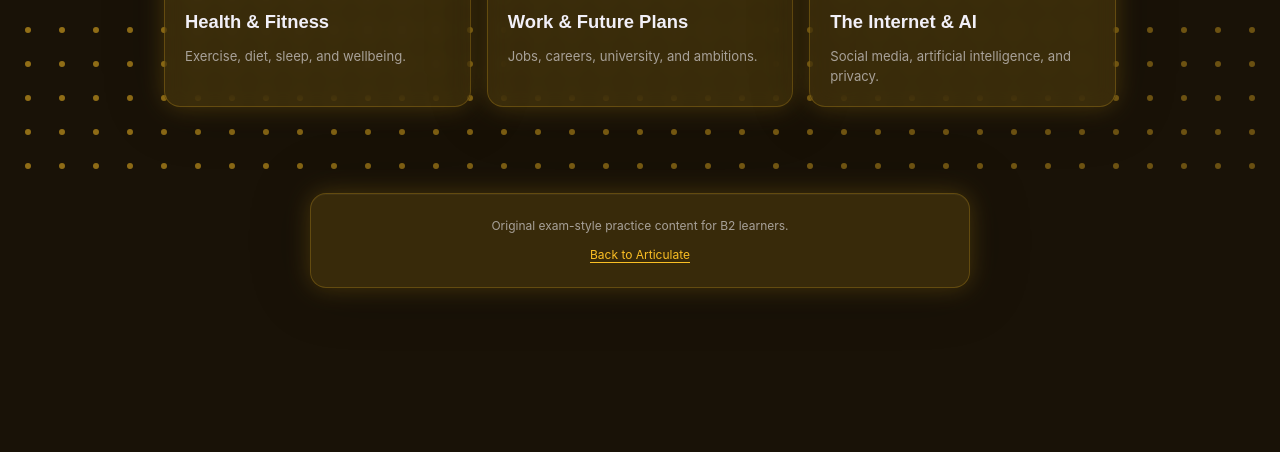
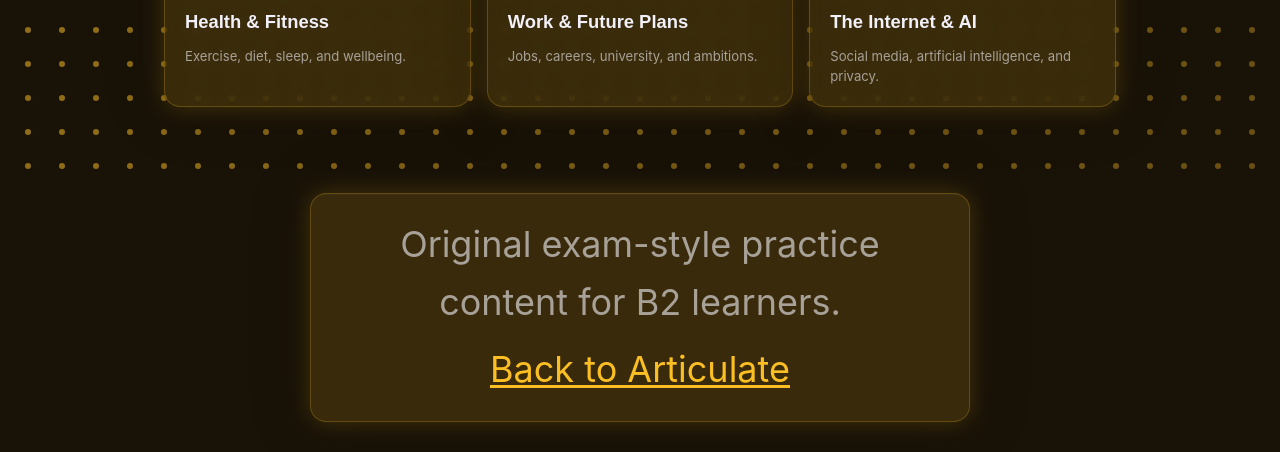
Before and after one commit to WGT-Edutech/articulate-materials, a plain HTML site: page b2-speaking/index.html in a window 1280 px wide. Shown: the part 608-1060 px from the top of the page. Before the commit the page ends 926 px from the top, so only its background shows below. Drawn offline with Linux system fonts and the light colour scheme.

Commit message:
B2 Speaking: footer text 3x (.75rem -> 2.25rem)

```diff
--- a/b2-speaking/index.html
+++ b/b2-speaking/index.html
@@ -53,7 +53,7 @@ h1,h2,h3,h4{font-family:'Montserrat',sans-serif}
 .deck-card .num{font-size:.7rem;font-weight:700;color:var(--cs-accent);text-transform:uppercase;letter-spacing:1px}
 .deck-card h3{font-size:1.15rem;font-weight:700}
 .deck-card p{font-size:.82rem;color:var(--cs-text-muted);line-height:1.5}
-.footer{position:relative;z-index:1;text-align:center;padding:30px 24px;font-size:.75rem;color:var(--cs-text-muted)}
+.footer{position:relative;z-index:1;text-align:center;padding:30px 24px;font-size:2.25rem;color:var(--cs-text-muted)}
 .footer-card{max-width:660px;margin:0 auto;padding:22px 26px;display:flex;flex-direction:column;gap:10px;align-items:center}
 .footer-card p{margin:0}
 .footer-card a{color:var(--cs-accent);text-decoration:underline;text-underline-offset:3px}
```
